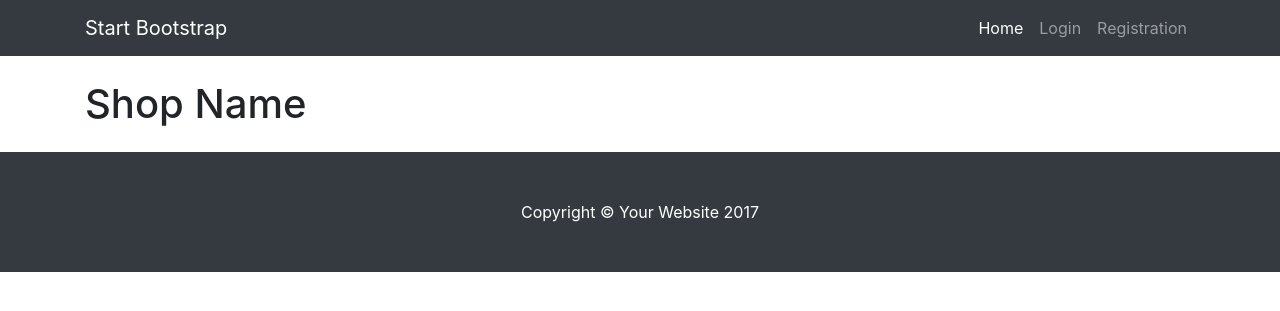
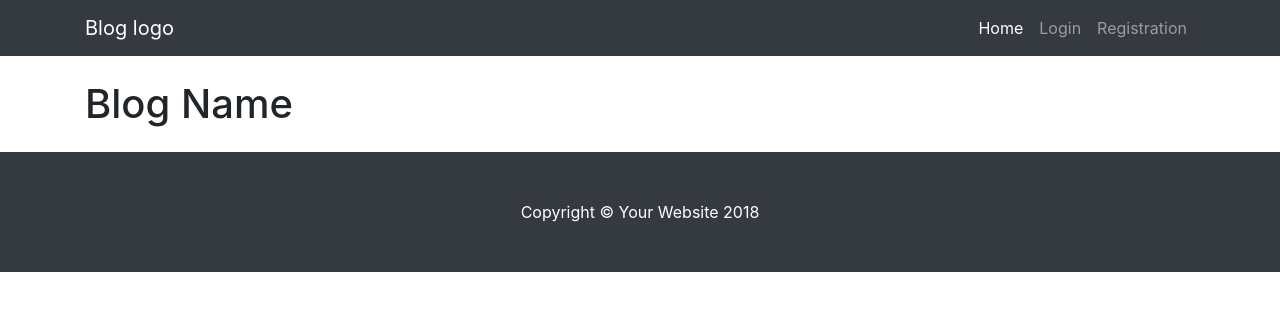
Before and after one commit to imanRagab/DjangoBlog, a Django app: template BlogV1/posts_app/templates/base.html in a window 1280 px wide. Shown: the top 311 px of the page. Run offline with Django 3.2, Linux system fonts and the light colour scheme; the template is opened without the code that fills it, so the values that code supplies are empty; some libraries are stand-ins or nearby versions.

Commit message:
adding post-autor, reply-user to models

```diff
--- a/BlogV1/posts_app/models.py
+++ b/BlogV1/posts_app/models.py
@@ -14,6 +14,7 @@ class Post(models.Model):
     post_content = models.TextField()
     post_category = models.ForeignKey(Category)
     post_picture = models.CharField(max_length=255)
+    post_author = models.CharField(max_length=255, default=None)
 
     def __str__(self):
         return self.post_title
@@ -32,6 +33,7 @@ class Comment(models.Model):
 class Reply(models.Model):
     reply_text = models.TextField()
     reply_comment = models.ForeignKey(Comment)
+    reply_user = models.ForeignKey('auth_app.User', default=None)
 
     def __str__(self):
         return self.reply_text
--- a/BlogV1/posts_app/templates/base.html
+++ b/BlogV1/posts_app/templates/base.html
@@ -23,7 +23,8 @@
     <!-- Navigation -->
     <nav class="navbar navbar-expand-lg navbar-dark bg-dark fixed-top">
       <div class="container">
-        <a class="navbar-brand" href="#">Start Bootstrap</a>
+        <a class="navbar-brand" href="#">Blog logo
+        </a>
         <button class="navbar-toggler" type="button" data-toggle="collapse" data-target="#navbarResponsive" aria-controls="navbarResponsive" aria-expanded="false" aria-label="Toggle navigation">
           <span class="navbar-toggler-icon"></span>
         </button>
@@ -55,7 +56,7 @@
 
 
 
-          <h1 class="my-4">Shop Name</h1>
+          <h1 class="my-4">Blog Name</h1>
 
 
           <div class="list-group">
@@ -160,7 +161,7 @@
     <!-- Footer -->
     <footer class="py-5 bg-dark">
       <div class="container">
-        <p class="m-0 text-center text-white">Copyright &copy; Your Website 2017</p>
+        <p class="m-0 text-center text-white">Copyright &copy; Your Website 2018</p>
       </div>
       <!-- /.container -->
     </footer>
```
